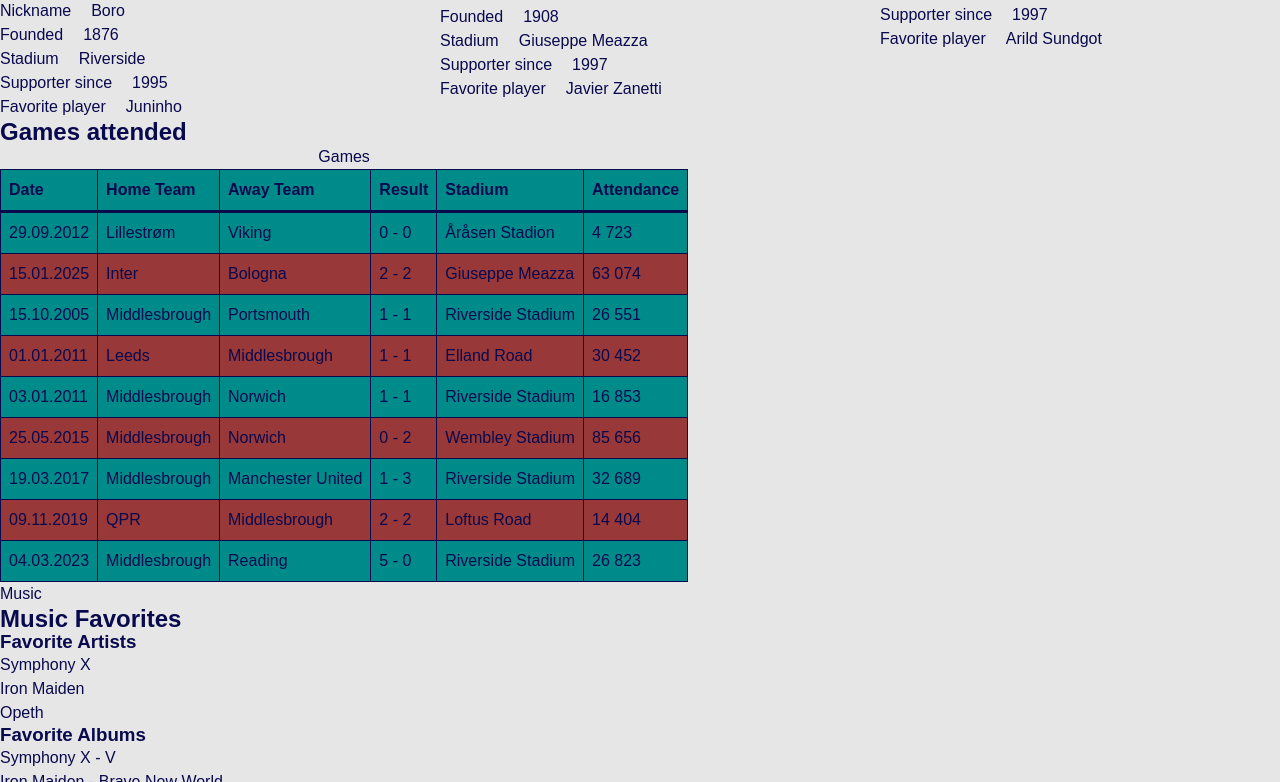
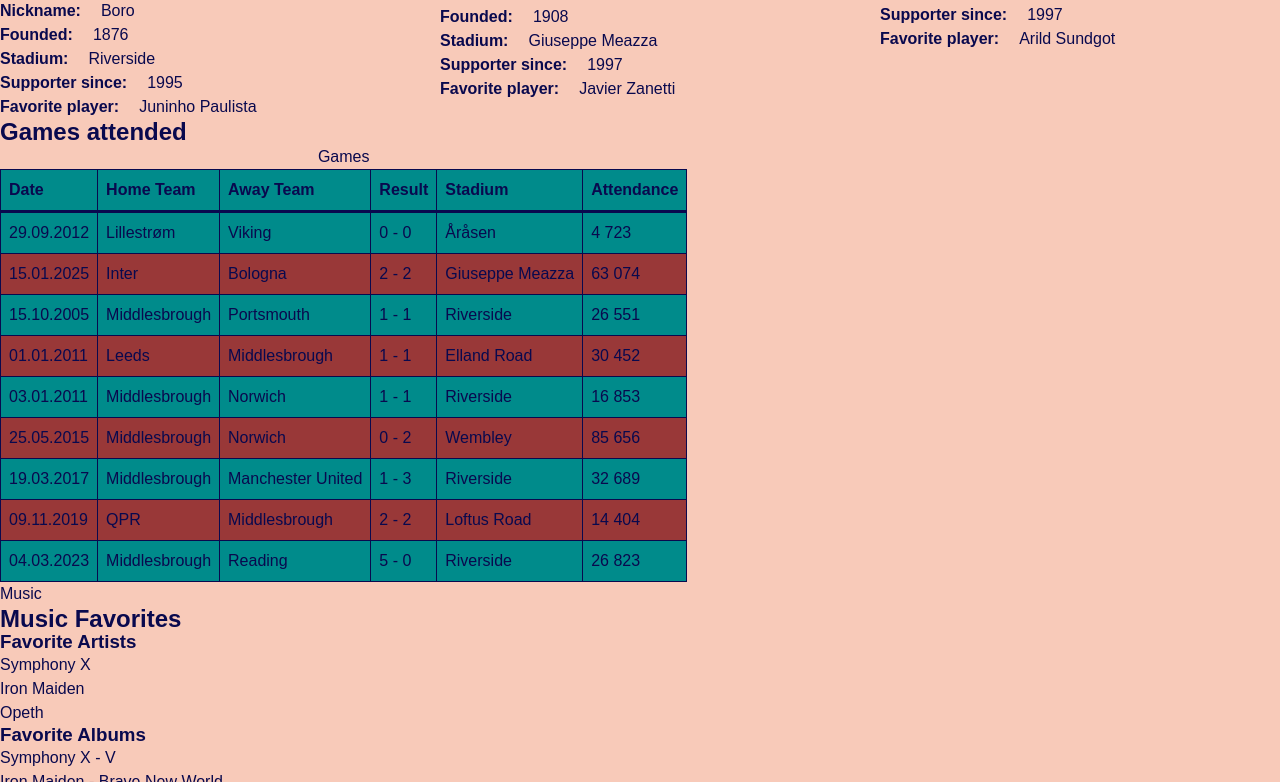
Before and after one commit to Islandstone89/islandstone-rocks, an Eleventy site: page src/index.md in a window 1280 px wide. Shown: the part 1044-1826 px from the top of the page. Built offline with nearby package versions, Linux system fonts and the light colour scheme; Eleventy itself is replaced by a stand-in of ours; files that its build step writes are made by us from their sources.

Commit message:
* Added ":" and bold formatting on .team__fact__key * Experimented with salmon body bg

```diff
--- a/src/_data/games.json
+++ b/src/_data/games.json
@@ -6,7 +6,7 @@
             "home_team": "Lillestrøm",
             "away_team": "Viking",
             "result": "0 - 0",
-            "stadium": "Åråsen Stadion",
+            "stadium": "Åråsen",
             "attendance": "4 723"
         },
         {
@@ -24,7 +24,7 @@
             "home_team": "Middlesbrough",
             "away_team": "Portsmouth",
             "result": "1 - 1",
-            "stadium": "Riverside Stadium",
+            "stadium": "Riverside",
             "attendance": "26 551"
         },
         {
@@ -42,7 +42,7 @@
             "home_team": "Middlesbrough",
             "away_team": "Norwich",
             "result": "1 - 1",
-            "stadium": "Riverside Stadium",
+            "stadium": "Riverside",
             "attendance": "16 853"
         },
         {
@@ -51,7 +51,7 @@
             "home_team": "Middlesbrough",
             "away_team": "Norwich",
             "result": "0 - 2",
-            "stadium": "Wembley Stadium",
+            "stadium": "Wembley",
             "attendance": "85 656"
         },
         {
@@ -60,7 +60,7 @@
             "home_team": "Middlesbrough",
             "away_team": "Manchester United",
             "result": "1 - 3",
-            "stadium": "Riverside Stadium",
+            "stadium": "Riverside",
             "attendance": "32 689"
         },
         {
@@ -78,7 +78,7 @@
             "home_team": "Middlesbrough",
             "away_team": "Reading",
             "result": "5 - 0",
-            "stadium": "Riverside Stadium",
+            "stadium": "Riverside",
             "attendance": "26 823"
         }
     ]
--- a/src/_data/teams.json
+++ b/src/_data/teams.json
@@ -10,7 +10,7 @@
             "founded": "1876",
             "stadium": "Riverside",
             "supporter_since": "1995",
-            "favorite_player": "Juninho"
+            "favorite_player": "Juninho Paulista"
         },
         {
             "name": "FC Internazionale Milano",
--- a/src/_includes/partials/test.html
+++ b/src/_includes/partials/test.html
@@ -15,27 +15,27 @@
             <div class="team__facts-wrapper">
                 <dl class="team__facts">
                     <div class="team__fact">
-                        <dt class="team__fact__key">Nickname</dt>
+                        <dt class="team__fact__key">Nickname:</dt>
                         <dd class="team__fact__value">{{team.nickname}}</dd>
                     </div><!-- end team__fact -->
 
                      <div class="team__fact">
-                        <dt class="team__fact__key">Founded</dt>
+                        <dt class="team__fact__key">Founded:</dt>
                         <dd class="team__fact__value"><time datetime="{{team.founded}}">{{team.founded}}</time></dd>
                     </div><!-- end team__fact -->
 
                     <div class="team__fact">
-                        <dt class="team__fact__key">Stadium</dt>
+                        <dt class="team__fact__key">Stadium:</dt>
                         <dd class="team__fact__value">{{team.stadium}}</dd>
                     </div><!-- end team__fact -->
 
                     <div class="team__fact">
-                        <dt class="team__fact__key">Supporter since</dt>
+                        <dt class="team__fact__key">Supporter since:</dt>
                         <dd class="team__fact__value"><time datetime="{{team.supporter_since}}">{{team.supporter_since}}</time></dd>
                     </div><!-- end team__fact -->
 
                     <div class="team__fact">
-                        <dt class="team__fact__key">Favorite player</dt>
+                        <dt class="team__fact__key">Favorite player:</dt>
                         <dd class="team__fact__value"><time datetime="{{team.supporter_since}}">{{team.favorite_player}}</time></dd>
                     </div><!-- end team__fact -->
 
--- a/src/css/globals/test.css
+++ b/src/css/globals/test.css
@@ -10,6 +10,7 @@
     colors: hsl(16, 83%, 75%);
     background-colors: hsl(0, 0%, 96%);
     color: hsl(240, 80%, 17%);
+    background-color: hsl(16, 83%, 85%);
 }
 
 .on-repeat__item {
@@ -72,3 +73,7 @@
         background-color: color-mix(in oklch, red, transparent 40%);
     }
 }
+
+.team__fact__key {
+    font-weight: 700;
+}
```
